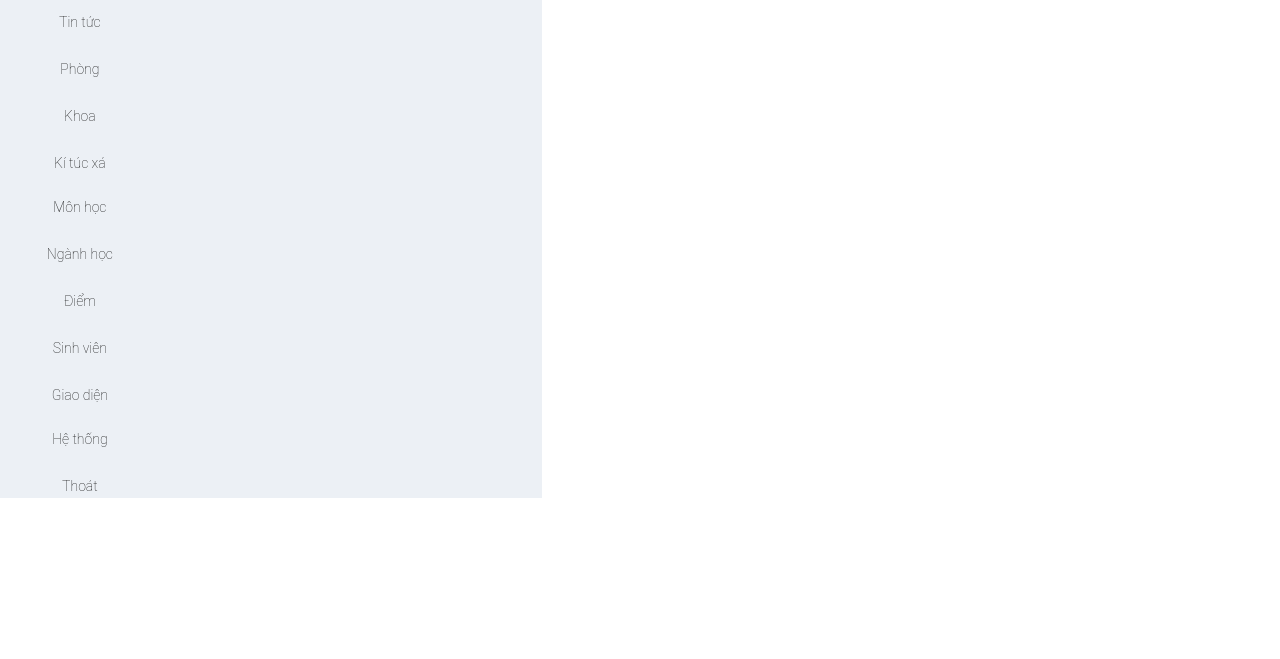
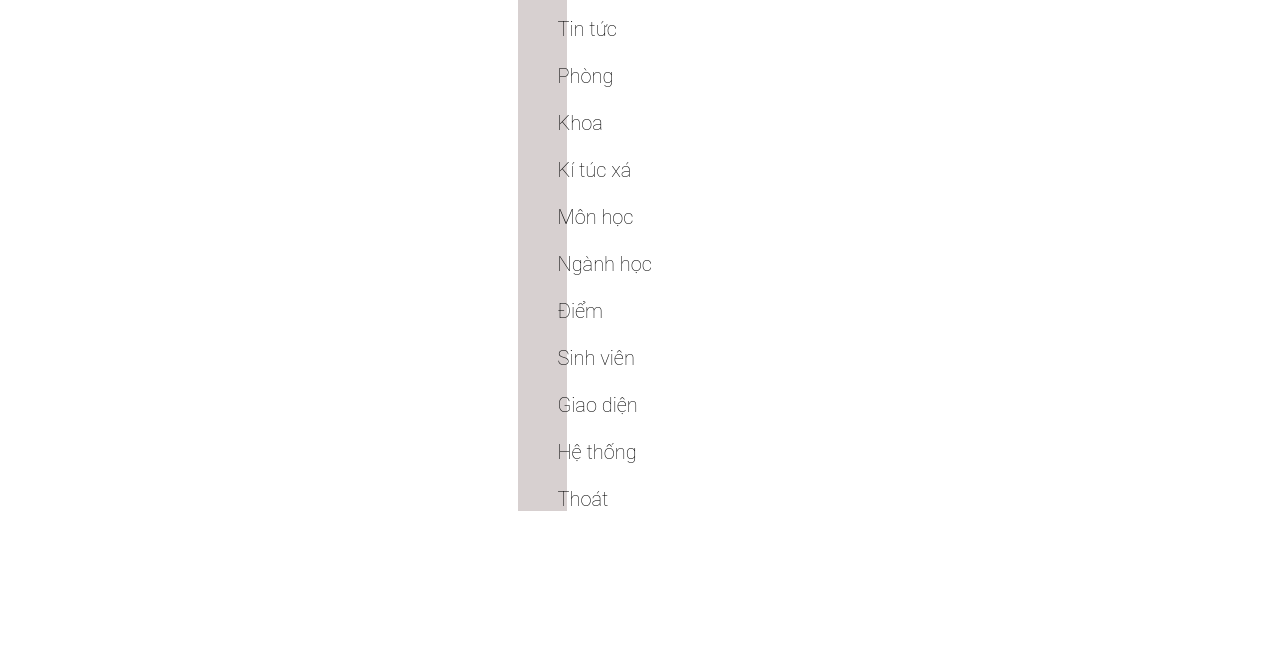
Before and after one commit to mynameisloveyou2001/cnpmck, a plain HTML site: page index.html in a window 1280 px wide. Shown: the part 141-800 px from the top of the page. Drawn offline with Linux system fonts and the light colour scheme.

Commit message:
make it better

```diff
--- a/asset/css/admin.css
+++ b/asset/css/admin.css
@@ -40,13 +40,12 @@ body {
 .body {
     font-size: 14px;
     /* display: flex; */
-    background-color: #ecf0f5;
     font-weight: 700;
     justify-items: center;
     display: inline-block;
     margin-top: 52px;
     position: absolute;
-
+    width: 100%;
 }
 
 
@@ -82,11 +81,11 @@ body {
 .bodycontain{
     list-style: none;
     font-weight: 200;
-    opacity: 0.9;
     display: inline-block;
-    margin: 0px 0 -20px -25px;
+    margin: 0px 0 -20px 35px;
     padding: 0;
-    text-align: center;
+    text-align: left;
+    font-size: 20px;
 }
 
 
--- a/asset/css/base.css
+++ b/asset/css/base.css
@@ -17,7 +17,7 @@
 .grid{
     width: 1376px;
     max-width: 100%;
-    margin: 0 auto;
+    /* margin: 0 auto; */
 }
 
 .grid__full-width{
@@ -37,7 +37,8 @@
 .grid__column-2 {
     padding-left: 4.9px;
     padding-right: 4.9px;
-    width: 16.6667%;
+    width: 20%;
+    background-color: #d7d0d0;
 }
 
 .grid__column-4 {
--- a/index.html
+++ b/index.html
@@ -6,10 +6,10 @@
     <meta http-equiv="X-UA-Compatible" content="IE=edge">
     <meta name="viewport" content="width=device-width, initial-scale=1.0">
     <title>Document</title>
-    <link rel="stylesheet" href="/asset/css/main.css">
-    <link rel="stylesheet" href="/asset/css/base.css">
-    <link rel="stylesheet" href="/asset/fontawesome-free-5.15.3-web/fontawesome-free-5.15.3-web/css/all.min.css">
-    <link rel="stylesheet" href="/asset/css/admin.css">
+    <link rel="stylesheet" href="asset/css/main.css">
+    <link rel="stylesheet" href="asset/css/base.css">
+    <link rel="stylesheet" href="asset/fontawesome-free-5.15.3-web/fontawesome-free-5.15.3-web/css/all.min.css">
+    <link rel="stylesheet" href="asset/css/admin.css">
 </head>
 
 <body>
@@ -41,7 +41,6 @@
             <!-- <div class="grid"> -->
             <div class="grid__row">
                 <div class="grid__column-2">
-                    <div class="grid__column-2-4">
                         <ul class="bodycontain">
                             <h3 class="headertext">Quản lí</h3>
                             <li class="headerbody"><a href="#">Thống kê</a></li>
@@ -49,22 +48,17 @@
                             <li class="headerbody"><a href="#">Phòng</a></li>
                             <li class="headerbody"><a href="listkhoa.html">Khoa</a></li>
                             <li class="headerbody"><a href="#">Kí túc xá</a></li>
-                        </ul>
-                        <ul class="bodycontain">
                             <li class="headerbody"><a href="#">Môn học</a></li>
                             <li class="headerbody"><a href="#">Ngành học</a></li>
                             <li class="headerbody"><a href="#">Điểm</a></li>
                             <li class="headerbody"><a href="#">Sinh viên</a></li>
                             <li class="headerbody"><a href="#">Giao diện</a></li>
-                        </ul>
-                        <ul class="bodycontain">
                             <li class="headerbody"><a href="">Hệ thống</a></li>
                             <li class="headerbody"><a href="">Thoát</a></li>
                         </ul>
-                    </div>
                 </div>
-
-             </div>       <!-- Biểu đồ -->
+</div>
+        </div>       <!-- Biểu đồ -->
 </body>
 
 </html>
```
Also changed, not shown: listkhoa.html (+10 -9 lines).
